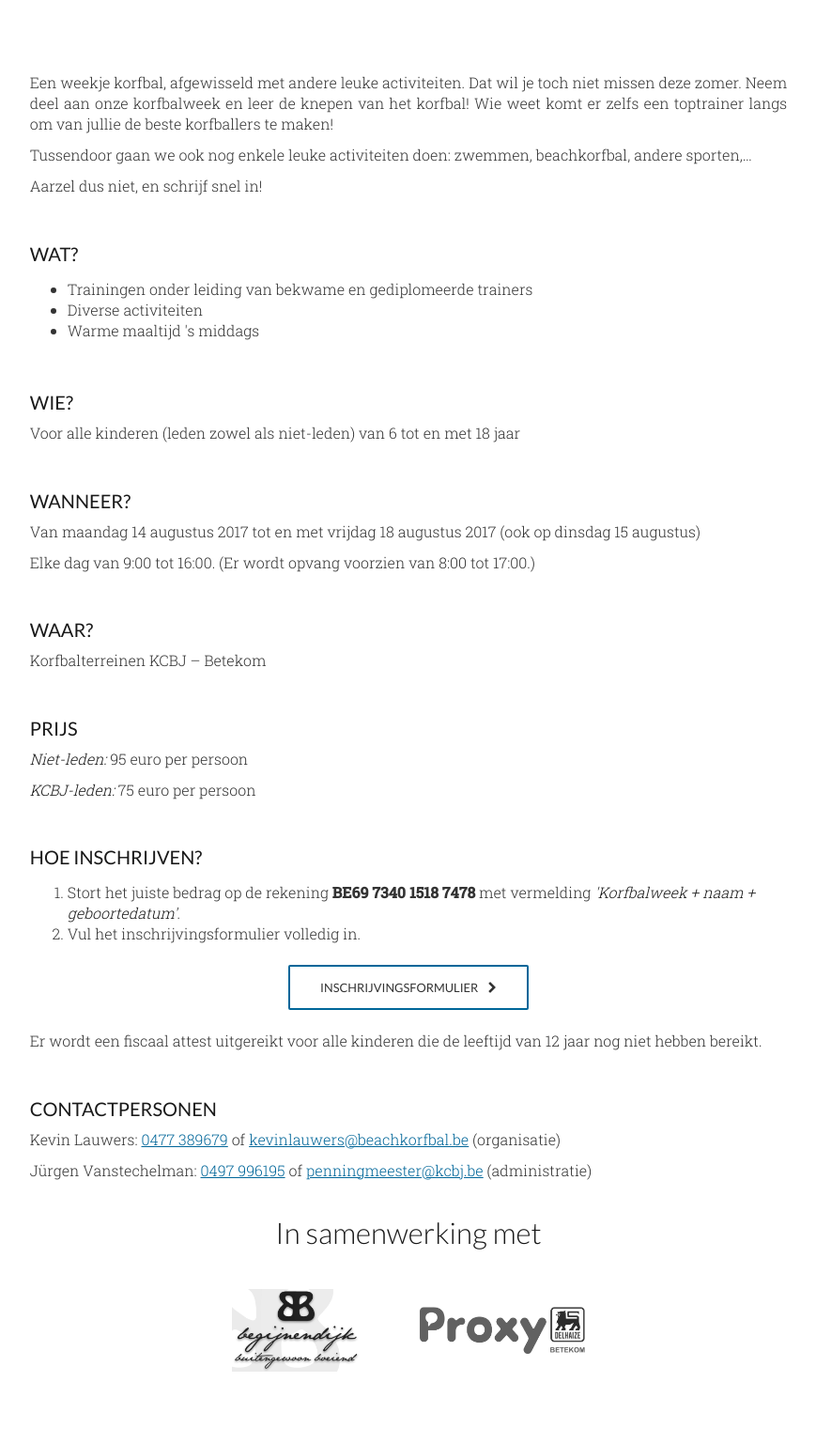
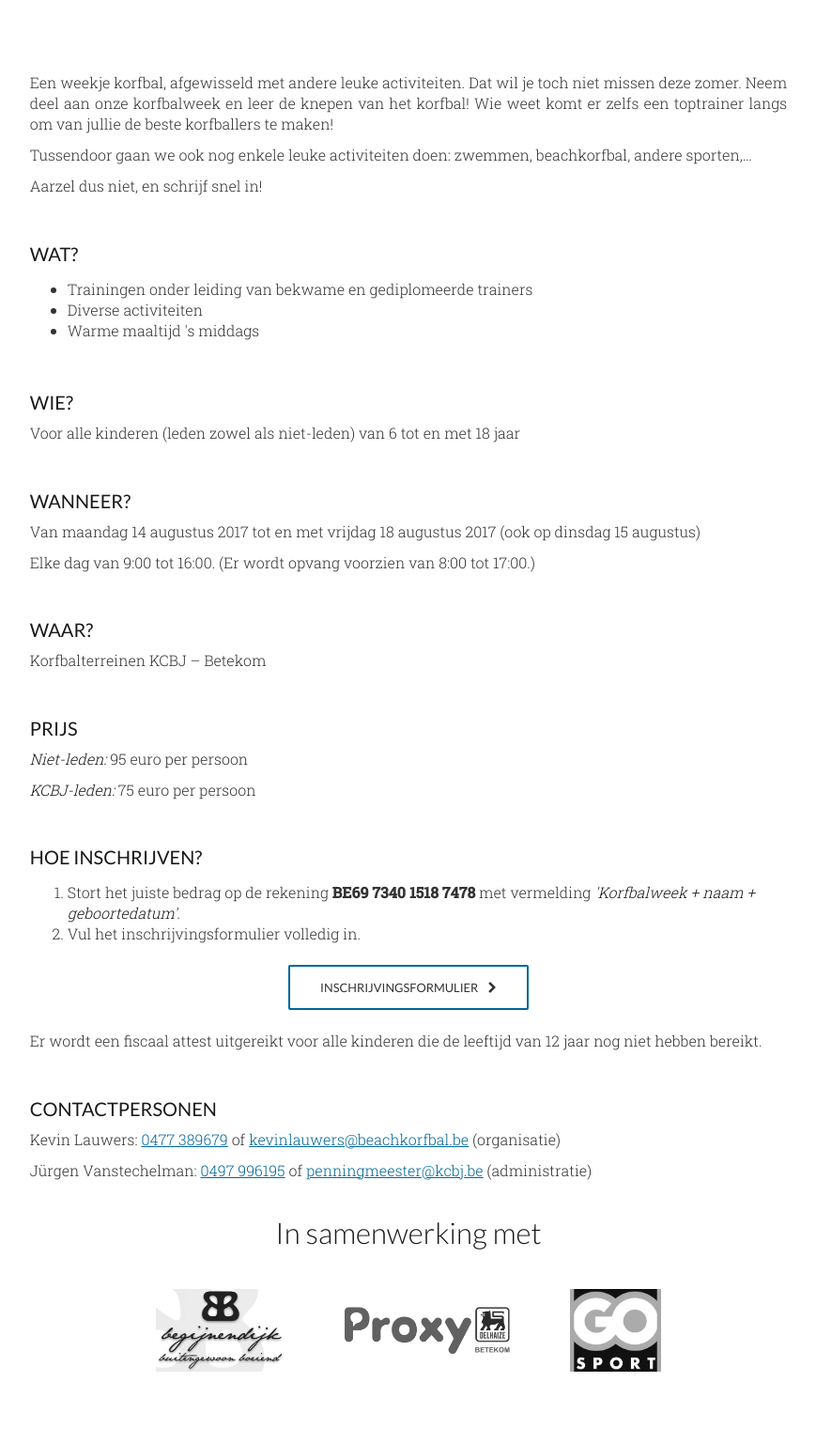
Before and after one commit to kcbj/kcbj.github.io, a Jekyll site: the page built from korfbalweek/index.html, in a window 1280 px wide. Shown: the part 918-2455 px from the top of the page at 94% size, without its empty margins (205-1074 px from the left). Built offline with Jekyll 4.4.1, drawn with Linux system fonts in a browser that asks for light colours; nearby versions of some CDN libraries; grey boxes are pictures that could not be loaded.

Commit message:
Added GO Sport logo

```diff
--- a/korfbalweek/index.html
+++ b/korfbalweek/index.html
@@ -111,6 +111,11 @@ redirect_from:
             <img src="/images/sponsors/proxy.png"/>
           </a>
       </li>
+      <li class="sponsor">
+          <a href="http://www.go-sport-belgium.be/"  title="GO Sport">
+            <img src="/images/sponsors/go-sport.jpg"/>
+          </a>
+      </li>
     </ul>
   </div>
 </section>
```
Also changed, not shown: images/sponsors/go-sport.jpg (added).
